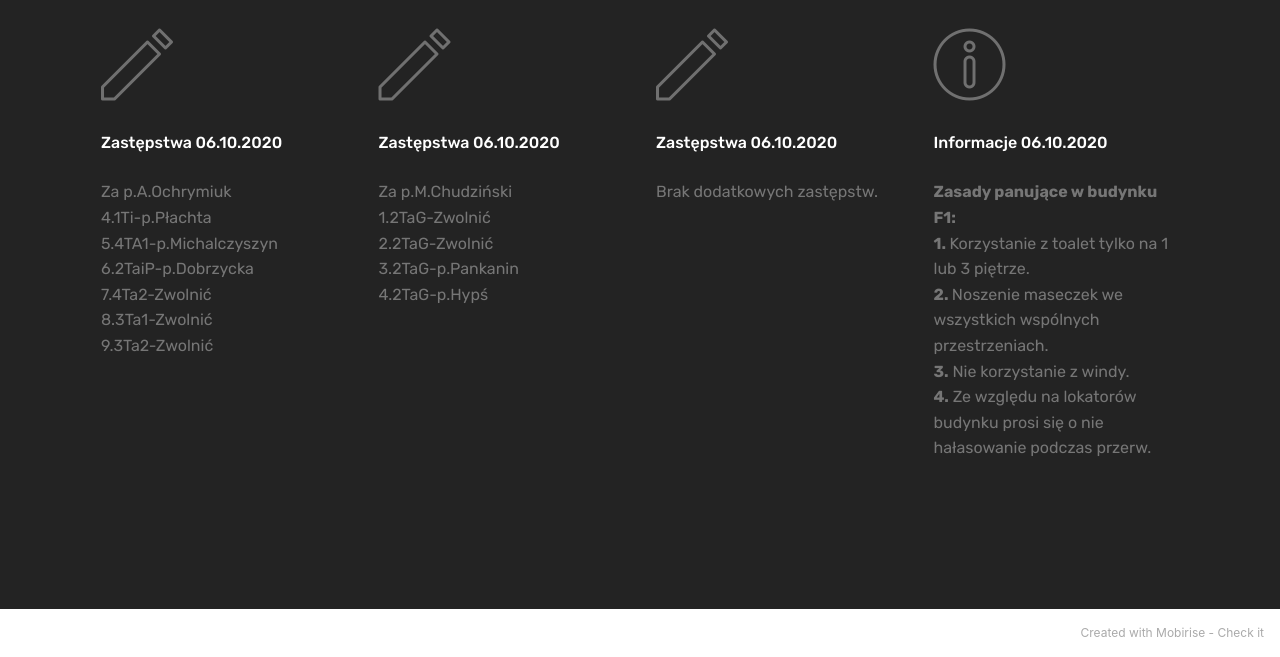
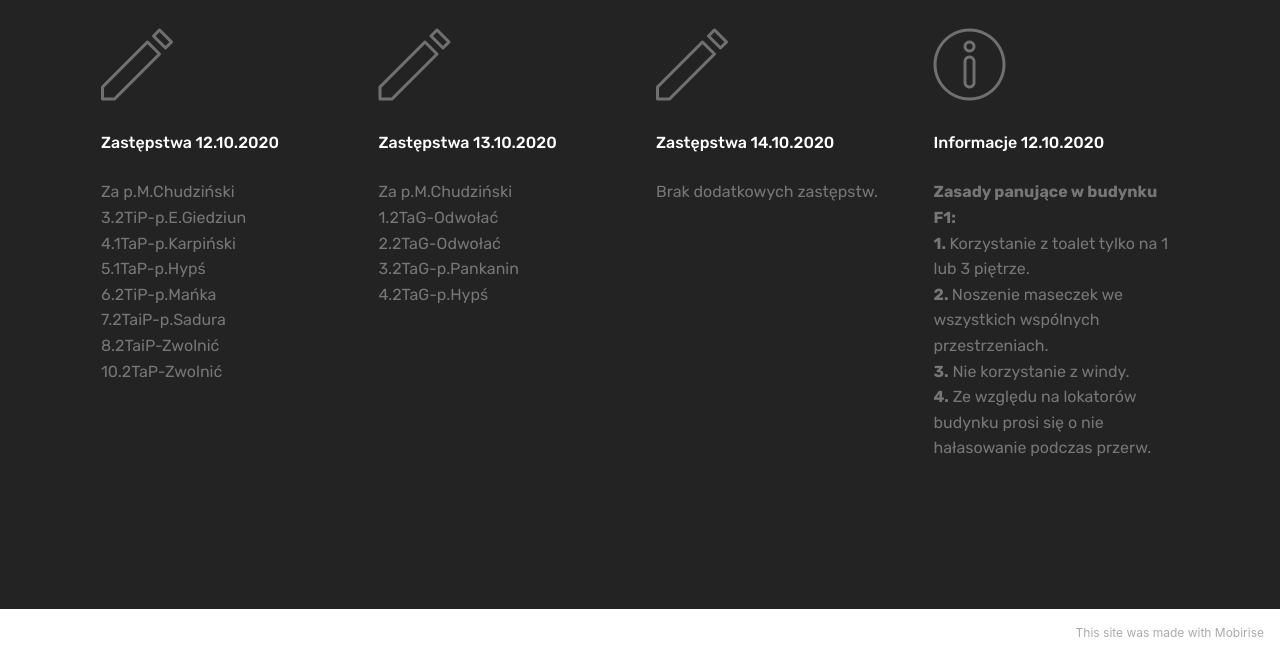
Before and after one commit to panelinformacyjnyttc/panelinformacyjnyttc.github.io, a plain HTML site: page ttc.html in a window 1280 px wide. Shown: the part 502-1159 px from the top of the page. Drawn offline with Linux system fonts and the light colour scheme; files whose address does not match are found by name.

Commit message:
create github pages

```diff
--- a/ttc.html
+++ b/ttc.html
@@ -96,8 +96,8 @@
                 </div>
                 <div class="card-box">
                     <h4 class="card-title py-3 mbr-fonts-style display-7">
-                        Zastępstwa 06.10.2020</h4>
-                    <p class="mbr-text mbr-fonts-style display-7">Za p.A.Ochrymiuk<br>4.1Ti-p.Płachta<br>5.4TA1-p.Michalczyszyn<br>6.2TaiP-p.Dobrzycka<br>7.4Ta2-Zwolnić<br>8.3Ta1-Zwolnić<br>9.3Ta2-Zwolnić<br><br><br><br><br><br></p>
+                        Zastępstwa 12.10.2020</h4>
+                    <p class="mbr-text mbr-fonts-style display-7">Za p.M.Chudziński<br>3.2TiP-p.E.Giedziun<br>4.1TaP-p.Karpiński<br>5.1TaP-p.Hypś<br>6.2TiP-p.Mańka<br>7.2TaiP-p.Sadura<br>8.2TaiP-Zwolnić<br>10.2TaP-Zwolnić<br><br><br><br><br></p>
                 </div>
             </div>
 
@@ -106,8 +106,8 @@
                     <span class="mbr-iconfont mbri-edit2"></span>
                 </div>
                 <div class="card-box">
-                    <h4 class="card-title py-3 mbr-fonts-style display-7">Zastępstwa 06.10.2020</h4>
-                    <p class="mbr-text mbr-fonts-style display-7">Za p.M.Chudziński<br>1.2TaG-Zwolnić<br>2.2TaG-Zwolnić<br>3.2TaG-p.Pankanin<br>4.2TaG-p.Hypś</p>
+                    <h4 class="card-title py-3 mbr-fonts-style display-7">Zastępstwa 13.10.2020</h4>
+                    <p class="mbr-text mbr-fonts-style display-7">Za p.M.Chudziński<br>1.2TaG-Odwołać<br>2.2TaG-Odwołać<br>3.2TaG-p.Pankanin<br>4.2TaG-p.Hypś<br><br></p>
                 </div>
             </div>
 
@@ -116,7 +116,7 @@
                     <span class="mbr-iconfont mbri-edit2"></span>
                 </div>
                 <div class="card-box">
-                    <h4 class="card-title py-3 mbr-fonts-style display-7">Zastępstwa 06.10.2020</h4>
+                    <h4 class="card-title py-3 mbr-fonts-style display-7">Zastępstwa 14.10.2020</h4>
                     <p class="mbr-text mbr-fonts-style display-7">Brak dodatkowych zastępstw.&nbsp; &nbsp; &nbsp; &nbsp; &nbsp; &nbsp; &nbsp; &nbsp; &nbsp; &nbsp;</p>
                 </div>
             </div>
@@ -126,7 +126,7 @@
                     <span class="mbr-iconfont mbri-info"></span>
                 </div>
                 <div class="card-box mbr-fonts-style">
-                    <h4 class="card-title py-3 display-7">Informacje 06.10.2020</h4>
+                    <h4 class="card-title py-3 display-7">Informacje 12.10.2020</h4>
                     <p class="mbr-text mbr-fonts-style display-7"><strong>Zasady panujące w budynku F1:
 </strong><br><strong>1. </strong>Korzystanie z toalet tylko na 1 lub 3 piętrze.
 <br><strong>2. </strong>Noszenie maseczek we wszystkich wspólnych przestrzeniach.
@@ -136,7 +136,7 @@
             </div>
         </div>
     </div>
-</section><section style="background-color: #fff; font-family: -apple-system, BlinkMacSystemFont, 'Segoe UI', 'Roboto', 'Helvetica Neue', Arial, sans-serif; color:#aaa; font-size:12px; padding: 0; align-items: center; display: flex;"><a href="https://mobirise.site/z" style="flex: 1 1; height: 3rem; padding-left: 1rem;"></a><p style="flex: 0 0 auto; margin:0; padding-right:1rem;">Created with Mobirise - <a href="https://mobirise.site/l" style="color:#aaa;">Check it</a></p></section><script src="assets/web/assets/jquery/jquery.min.js"></script>  <script src="assets/popper/popper.min.js"></script>  <script src="assets/bootstrap/js/bootstrap.min.js"></script>  <script src="assets/tether/tether.min.js"></script>  <script src="assets/smoothscroll/smooth-scroll.js"></script>  <script src="assets/dropdown/js/nav-dropdown.js"></script>  <script src="assets/dropdown/js/navbar-dropdown.js"></script>  <script src="assets/touchswipe/jquery.touch-swipe.min.js"></script>  <script src="assets/ytplayer/jquery.mb.ytplayer.min.js"></script>  <script src="assets/vimeoplayer/jquery.mb.vimeo_player.js"></script>  <script src="assets/theme/js/script.js"></script>
+</section><section style="background-color: #fff; font-family: -apple-system, BlinkMacSystemFont, 'Segoe UI', 'Roboto', 'Helvetica Neue', Arial, sans-serif; color:#aaa; font-size:12px; padding: 0; align-items: center; display: flex;"><a href="https://mobirise.site/x" style="flex: 1 1; height: 3rem; padding-left: 1rem;"></a><p style="flex: 0 0 auto; margin:0; padding-right:1rem;">This <a href="https://mobirise.site/e" style="color:#aaa;">site</a> was made with Mobirise</p></section><script src="assets/web/assets/jquery/jquery.min.js"></script>  <script src="assets/popper/popper.min.js"></script>  <script src="assets/bootstrap/js/bootstrap.min.js"></script>  <script src="assets/tether/tether.min.js"></script>  <script src="assets/smoothscroll/smooth-scroll.js"></script>  <script src="assets/dropdown/js/nav-dropdown.js"></script>  <script src="assets/dropdown/js/navbar-dropdown.js"></script>  <script src="assets/touchswipe/jquery.touch-swipe.min.js"></script>  <script src="assets/ytplayer/jquery.mb.ytplayer.min.js"></script>  <script src="assets/vimeoplayer/jquery.mb.vimeo_player.js"></script>  <script src="assets/theme/js/script.js"></script>
 
 
 </body>
```
Also changed, not shown: assets/theme/js/script.js, 1 other file.
